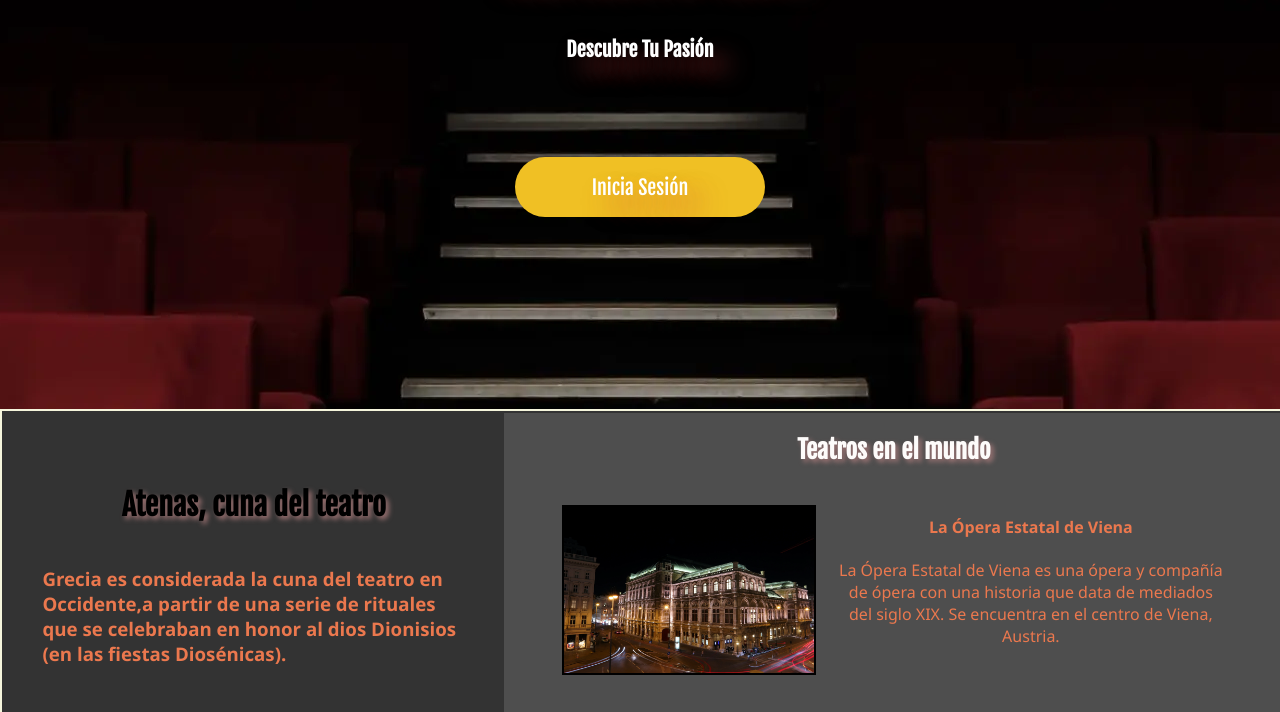
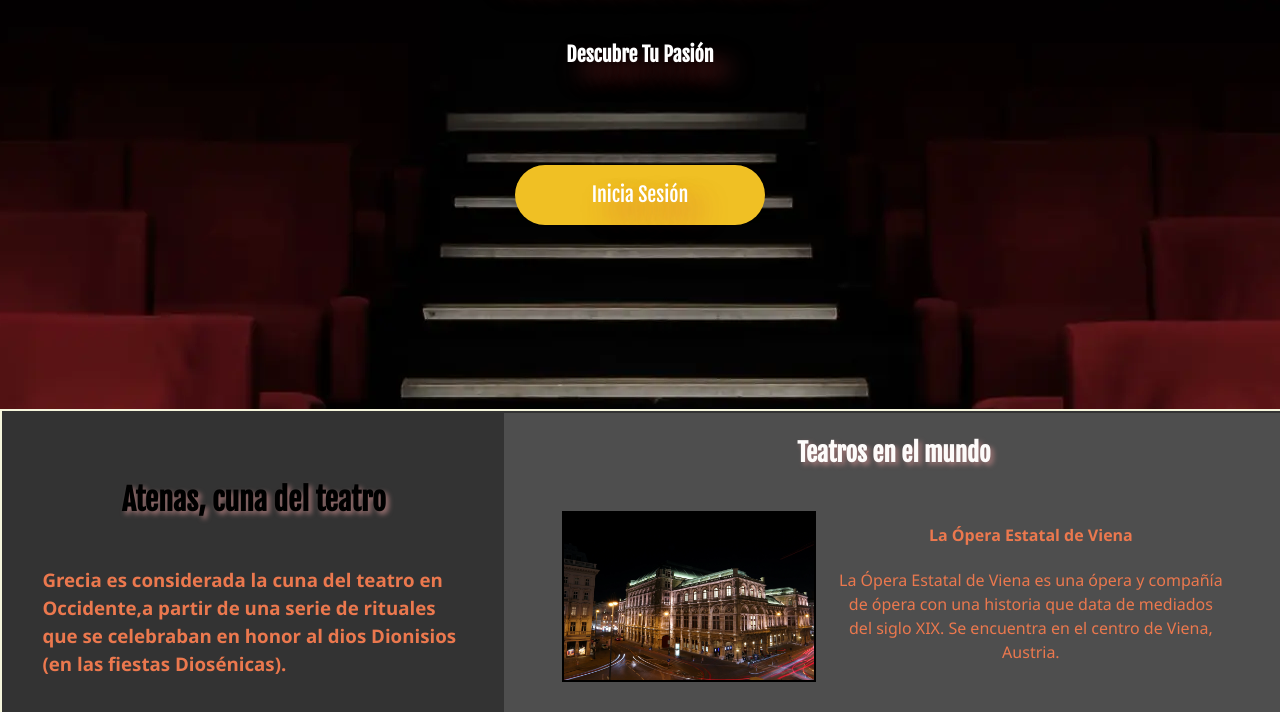
Before and after one commit to SofiaIvetta/TPO-Melocot-n23540, a plain HTML site: page TicketShow/teatro.html in a window 1280 px wide. Shown: the part 363-1075 px from the top of the page. Drawn offline with nearby package versions, Linux system fonts and the light colour scheme; grey boxes are pictures that could not be loaded.

Commit message:
Update style-teatro.css

```diff
--- a/TicketShow/css/style-teatro.css
+++ b/TicketShow/css/style-teatro.css
@@ -4,6 +4,9 @@ body {
     background-color: beige;
     font-family: 'Segoe UI', Tahoma, Geneva, Verdana, sans-serif;
     box-sizing: border-box;
+    font-size: 16px;
+    line-height: 1.5;
+    overflow-x: hidden;
 }
 
 /* titulo y barra de navegacion*/
```
